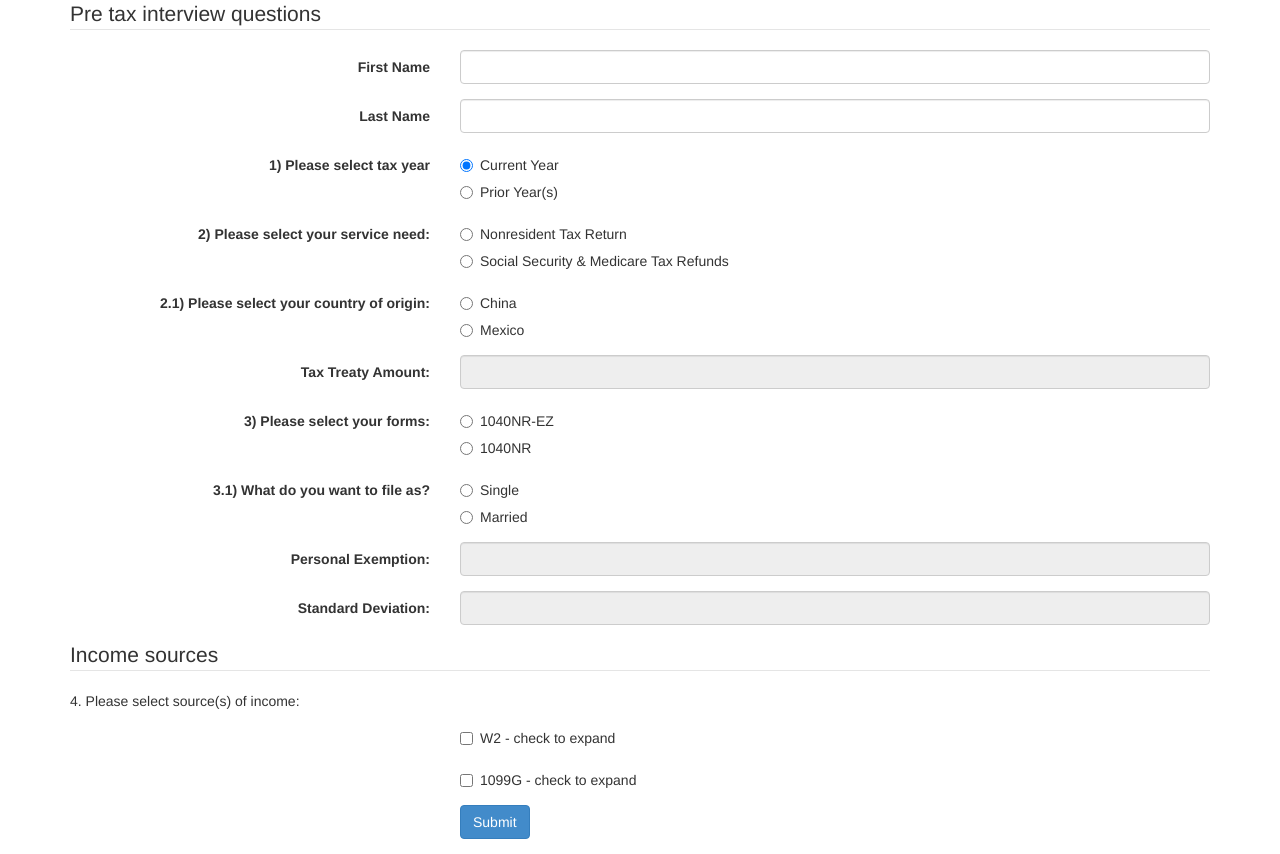
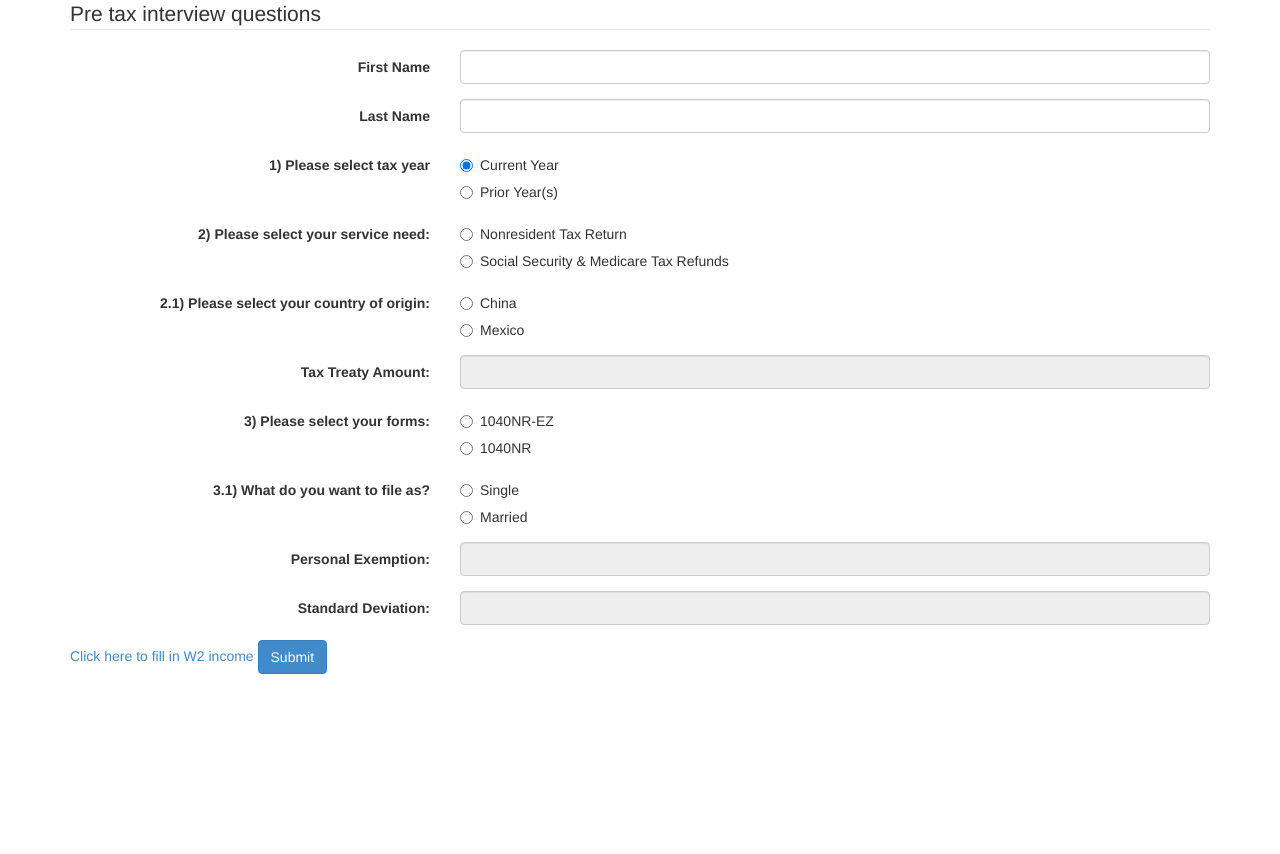
Before and after one commit to cliveyip/project-x-tax, a Django app: page /app/ in a window 1280 px wide. Shown: the part 71-925 px from the top of the page. After the commit the page ends 745 px from the top, so only its background shows below. Run offline with Django 3.2, Linux system fonts and the light colour scheme; parts of the project's set-up code (start-up, migrations or seed data) failed here and were passed over; some libraries are stand-ins or nearby versions.

Commit message:
try out modal feature in W2 inputs, does not work with backends yet

```diff
--- a/app1040nrezlocal/forms.py
+++ b/app1040nrezlocal/forms.py
@@ -53,15 +53,11 @@ class TaxModelForm(forms.ModelForm):
         self.fields['Q03_01_01'].widget.attrs['readonly'] = True
         self.fields['Q03_01_02'].widget.attrs['readonly'] = True
         # Django crispy form
-        self.helper = FormHelper()
-        self.helper.form_id = 'id-exampleForm'
-        self.helper.form_method = 'post'
-        self.helper.form_action = '/app/'
-        self.helper.form_class = 'form-horizontal'
-        self.helper.label_class = 'col-lg-4'
-        self.helper.field_class = 'col-lg-8'
-        self.helper.add_input(Submit('submit', 'Submit'))
-        self.helper.layout = Layout(
+        self.helper1 = FormHelper()
+        self.helper1.form_tag = False
+        self.helper1.label_class = 'col-lg-4'
+        self.helper1.field_class = 'col-lg-8'
+        self.helper1.layout = Layout(
             Fieldset(
                 'Pre tax interview questions',
                 'A01',
@@ -76,6 +72,13 @@ class TaxModelForm(forms.ModelForm):
                 'Q03_01_01',
                 'Q03_01_02',
                 ),
+            )
+
+        self.helper2 = FormHelper()
+        self.helper2.form_tag = False
+        self.helper2.label_class = 'col-lg-4'
+        self.helper2.field_class = 'col-lg-8'
+        self.helper2.layout = Layout(
             Fieldset(
                 'Income sources',
                 HTML("<p>4. Please select source(s) of income: </p>"),
--- a/templates/app1040nrezlocal/index.html
+++ b/templates/app1040nrezlocal/index.html
@@ -19,7 +19,40 @@
 		<div class="container">
         <h1>Fill in the details</h1>
 
-        {% crispy form %}
+
+
+        <form class="form-horizontal" method="post" action="/app/">
+        {% crispy form form.helper1 %}
+            <!-- Button trigger modal -->
+            <a data-toggle="modal" data-target="#myModal">
+              Click here to fill in W2 income
+            </a>
+
+        <input type="submit" name="submit" class="btn btn-primary">
+        </form>
+
+
+
+        <!-- Modal -->
+        <div class="modal fade" id="myModal" tabindex="-1" role="dialog" aria-labelledby="myModalLabel" aria-hidden="true">
+          <div class="modal-dialog">
+            <div class="modal-content">
+              <div class="modal-header">
+                <button type="button" class="close" data-dismiss="modal"><span aria-hidden="true">&times;</span><span class="sr-only">Close</span></button>
+                <h4 class="modal-title" id="myModalLabel">Modal title</h4>
+              </div>
+              <div class="modal-body">
+                    <form class="form-horizontal">
+                    {% crispy form form.helper2 %}
+                    </form>
+              </div>
+              <div class="modal-footer">
+                <button type="button" class="btn btn-default" data-dismiss="modal">Close</button>
+                <button type="button" class="btn btn-primary">Save changes</button>
+              </div>
+            </div>
+          </div>
+        </div>
 
 		</div>
 
@@ -27,7 +60,7 @@
 		<!-- onLoad, hide hidden divs -->
 		<script>
 		$( document ).ready(function() {
-		  $("[id^=div_id_W2L]").hide();
+		  //$("[id^=div_id_W2L]").hide();
 		  $("[id^=div_id_F1099GL]").hide();
 		  $("#div_id_Q01_01").hide();
 		});
```
Also changed, not shown: f1040nrezlocal.db, 1 other file.
